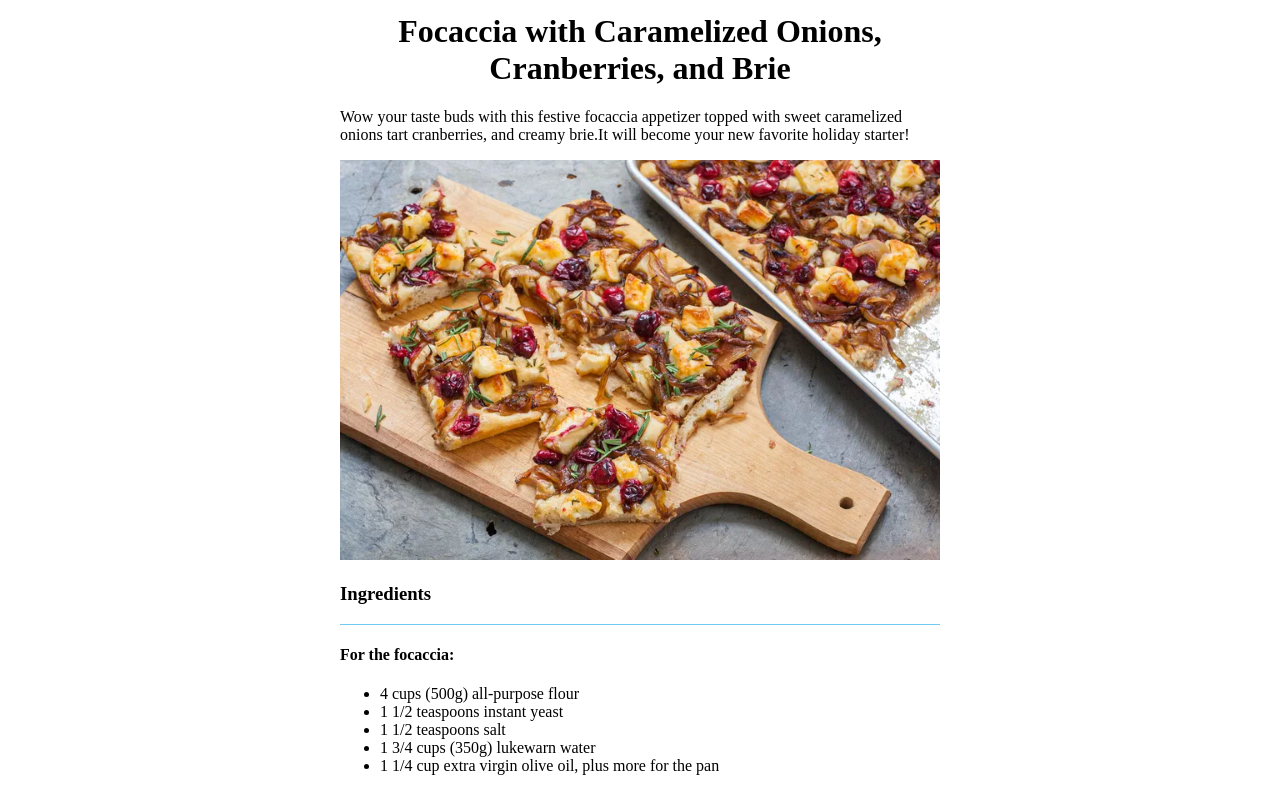
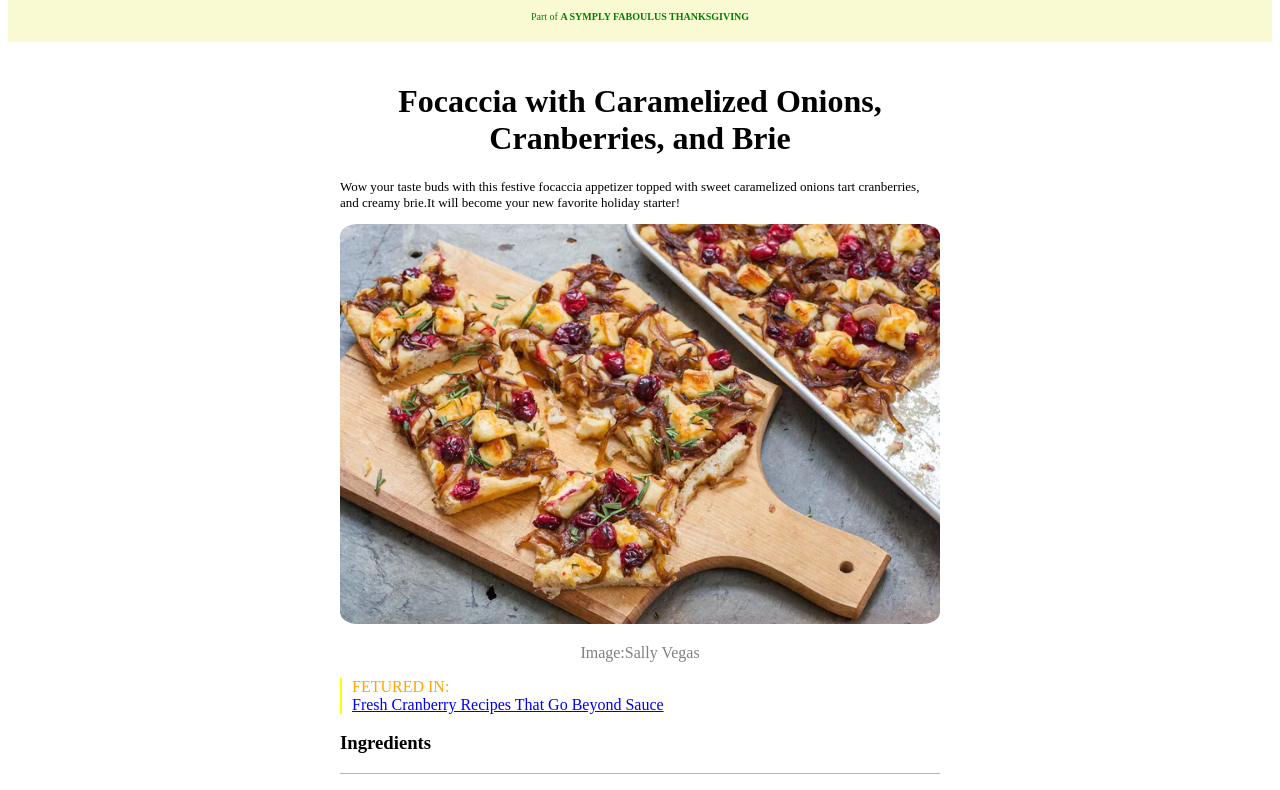
Before and after one commit to AlessioPanconi/U1-W1-D3, a plain HTML site: page index.html in a window 1280 px wide. Shown: the part 85-875 px from the top of the page. Drawn offline with Linux system fonts and the light colour scheme.

Commit message:
completamento

```diff
--- a/assets/style.css
+++ b/assets/style.css
@@ -1,5 +1,8 @@
+body {
+  font-family: serif;
+}
+
 header {
-  width: 600px;
   margin-inline: auto;
   height: 100%;
 }
@@ -9,13 +12,35 @@ main {
   height: 100%;
 }
 
+.logo {
+  text-align: center;
+}
+
 .titoletto {
   text-align: center;
+  color: green;
+  font-size: x-small;
   background-color: lightgoldenrodyellow;
+  padding-top: 10px;
+  padding-bottom: 10px;
+
+  border-width: 3px;
+  border-style: solid;
+  border-bottom: 0px;
+  border-left: 0px;
+  border-right: 0px;
+
+  border-color: rgb(240, 240, 112);
+}
+
+h1 {
+  text-align: center;
+  padding-top: 20px;
 }
 
 .focaccia {
   width: 100%;
+  border-radius: 3%;
 }
 
 .separatore {
@@ -28,3 +53,20 @@ main {
 
   border-color: rgb(112, 201, 240);
 }
+
+.bordodiv {
+  border-width: 2px;
+  border-style: solid;
+  border-bottom: 0px;
+  border-top: 0px;
+  border-right: 0px;
+
+  padding-left: 10px;
+
+  border-color: yellow;
+}
+
+li {
+  padding-top: 4px;
+  padding-bottom: 4px;
+}
--- a/index.html
+++ b/index.html
@@ -9,23 +9,23 @@
 
   <body>
     <header>
-      <div style="text-align: center">
-        <img src="./assets/logo.png" alt="Logo" style="width: 100px" />
+      <div class="logo">
+        <img src="./assets/logo.png" alt="Logo" style="width: 200px" />
       </div>
 
       <div class="titoletto">
-        <p>Part of A SYMPLY FABOULUS THANKSGIVING</p>
+        <p>Part of <b>A SYMPLY FABOULUS THANKSGIVING</b></p>
       </div>
     </header>
 
     <main>
-      <h1 style="text-align: center">
+      <h1 class="h1">
         Focaccia with Caramelized Onions,<br />
         Cranberries, and Brie
       </h1>
 
       <div>
-        <p>
+        <p style="font-size: small">
           Wow your taste buds with this festive focaccia appetizer topped with sweet caramelized onions tart cranberries, and creamy brie.It will become your
           new favorite holiday starter!
         </p>
@@ -33,11 +33,14 @@
 
       <div>
         <img src="./assets/focaccia.png" alt="Foto Focaccia" class="focaccia" />
-        <p></p>
+        <p style="color: grey; text-align: center">Image:Sally Vegas</p>
       </div>
 
-      <div>
-        <!--fetured bla bla-->
+      <div class="bordodiv">
+        <p>
+          <span style="color: orange">FETURED IN:</span><br />
+          <a href="#" target="_blank">Fresh Cranberry Recipes That Go Beyond Sauce</a>
+        </p>
       </div>
 
       <div>
@@ -45,7 +48,7 @@
       </div>
 
       <div class="separatore">
-        <h4>For the focaccia:</h4>
+        <h4><b>For the focaccia:</b></h4>
         <ul>
           <li>4 cups (500g) all-purpose flour</li>
           <li>1 1/2 teaspoons instant yeast</li>
@@ -53,7 +56,7 @@
           <li>1 3/4 cups (350g) lukewarn water</li>
           <li>1 1/4 cup extra virgin olive oil, plus more for the pan</li>
         </ul>
-        <h4>For the topping</h4>
+        <h4><b>For the topping</b></h4>
         <ul>
           <li>3 medium yellow onions, thinly sliced</li>
           <li>1 tablespoon balsamic vinegar</li>
@@ -63,11 +66,11 @@
         </ul>
       </div>
 
-      <div class="separatore">
+      <div>
         <h3>Method</h3>
       </div>
 
-      <div>
+      <div class="separatore">
         <ol>
           <li>Make the focaccia dough</li>
         </ol>
```
